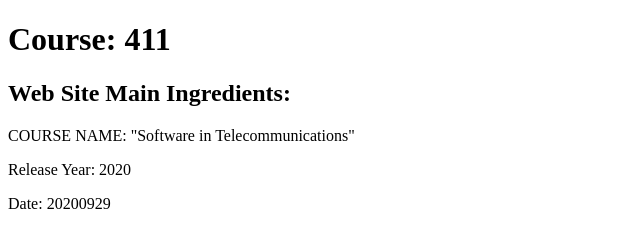
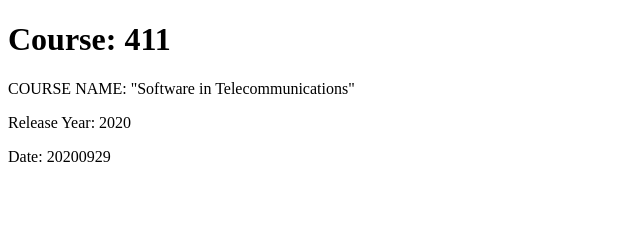
Before and after one commit to antiins/411-02, a plain HTML site: page index.html in a window 1280 px wide. Shown: the whole page, without its empty margins (0-640 px from the left). Drawn offline with Linux system fonts and the light colour scheme.

Commit message:
Update index.html

```diff
--- a/index.html
+++ b/index.html
@@ -3,8 +3,6 @@
 <body>
 
   <h1>Course: 411</h1>
-  <h2>Web Site Main Ingredients:</h2>
-
   <p>COURSE NAME: "Software in Telecommunications"</p>
   <p>Release Year: 2020</p>
   <p>Date: 20200929</p>
```
